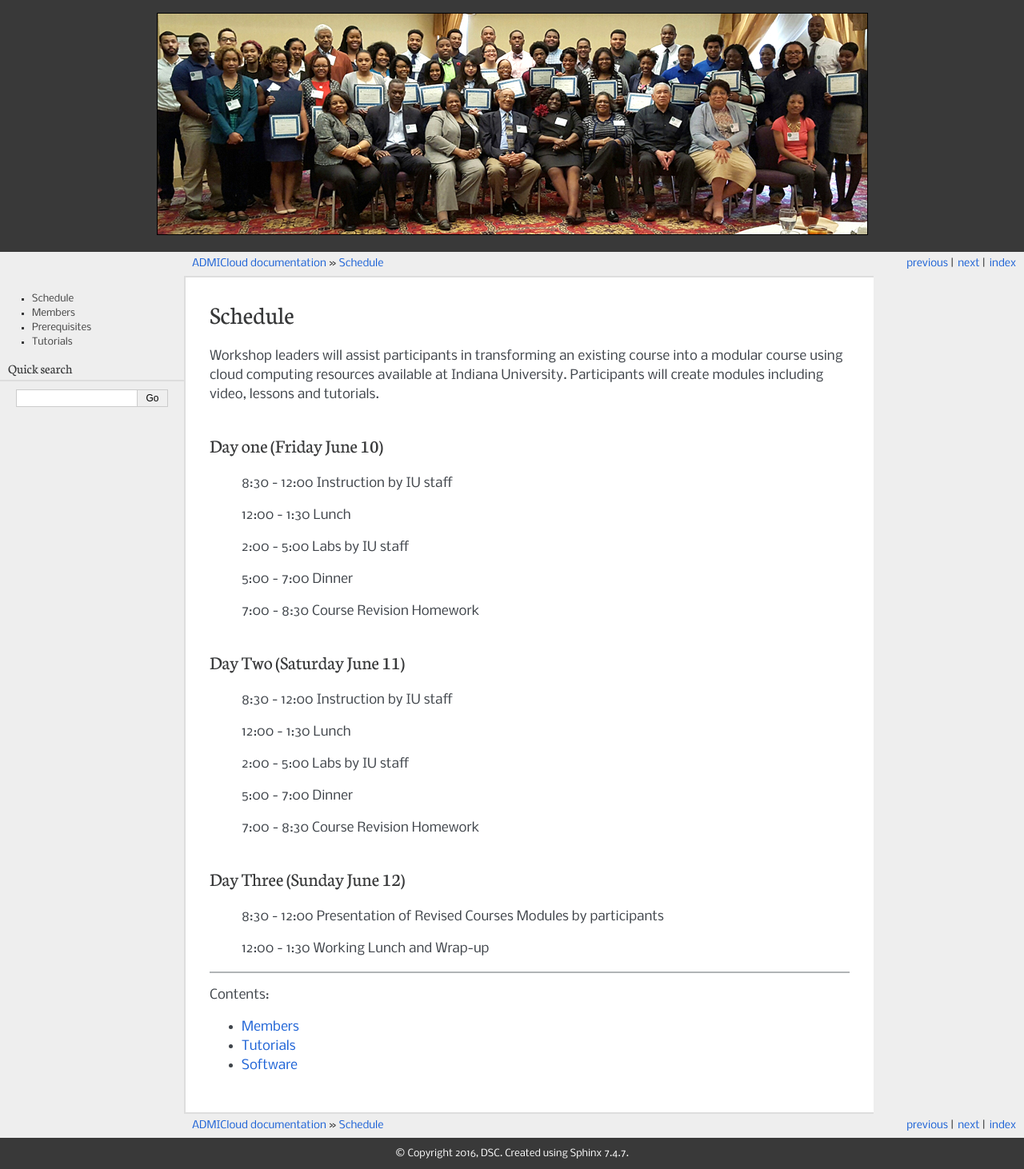
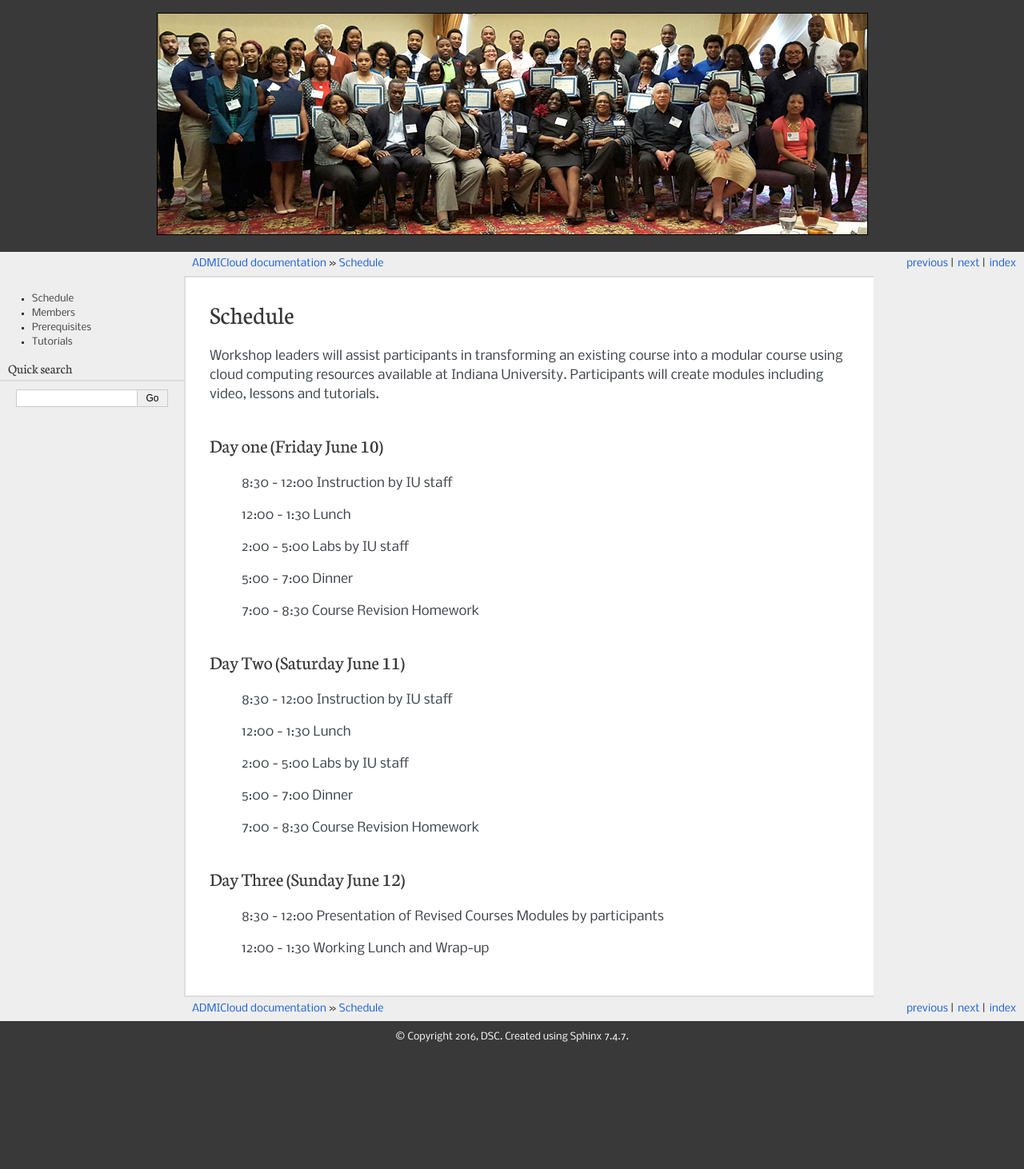
Before and after one commit to wigginst/www-1, a Sphinx documentation site: the page built from docs/source/schedule.rst, in a window 1280 px wide. Shown: the whole page at 80% size. Built offline with Sphinx 7.4.7, drawn with Linux system fonts in a browser that asks for light colours; after the commit the page ends 1316 px from its top, so only the background shows below that.

Commit message:
update schedule

```diff
--- a/docs/source/schedule.rst
+++ b/docs/source/schedule.rst
@@ -37,19 +37,3 @@ Day Three (Sunday June 12)
     8:30 - 12:00  Presentation of Revised Courses Modules by participants
 
     12:00 - 1:30  Working Lunch and Wrap-up
-
-
-
-
-
-
-----------------------------------------------------------------------
-
-Contents:
-
-.. toctree::
-   :maxdepth: 1
-
-   members
-   tutorials
-   software
```
